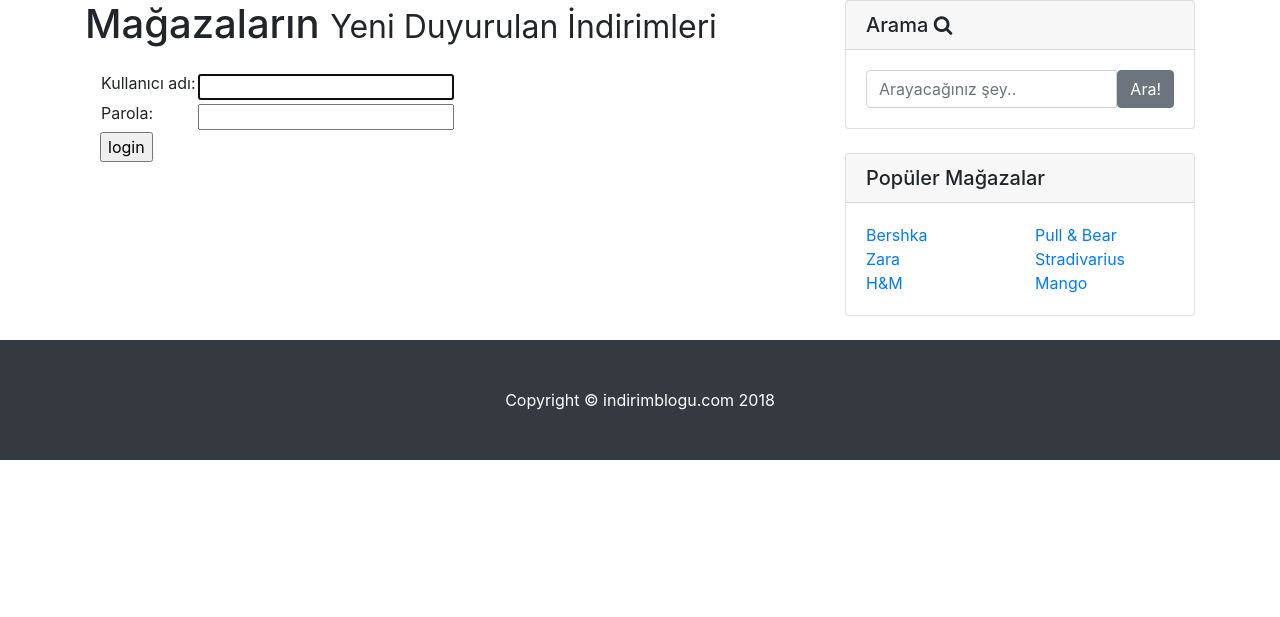
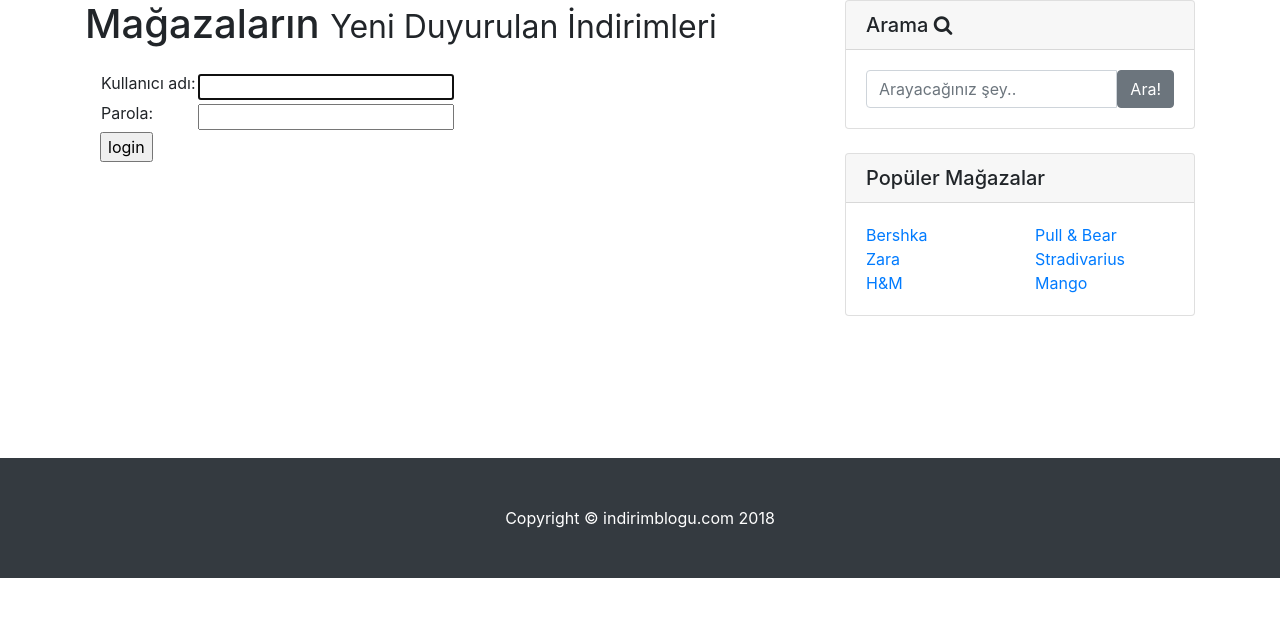
Before and after one commit to berkaykrc/my-first-blog, a Django app: page /accounts/login/ in a window 1280 px wide. Shown: the part 80-697 px from the top of the page. Run offline with Django 3.2, Linux system fonts and the light colour scheme; parts of the project's set-up code (start-up, migrations or seed data) failed here and were passed over; some libraries are stand-ins or nearby versions.

Commit message:
template div fixed

```diff
--- a/blog/templates/registration/login.html
+++ b/blog/templates/registration/login.html
@@ -17,10 +17,12 @@
                     </tr>
                 </table>
 
+
                 <input type="submit" value="login" />
                 <input type="hidden" name="next" value="{{ next }}" />
             </form>
         </div>
     </div>
+    <div style="height: 280px"></div>
 </div>
 {% endblock %}
```
